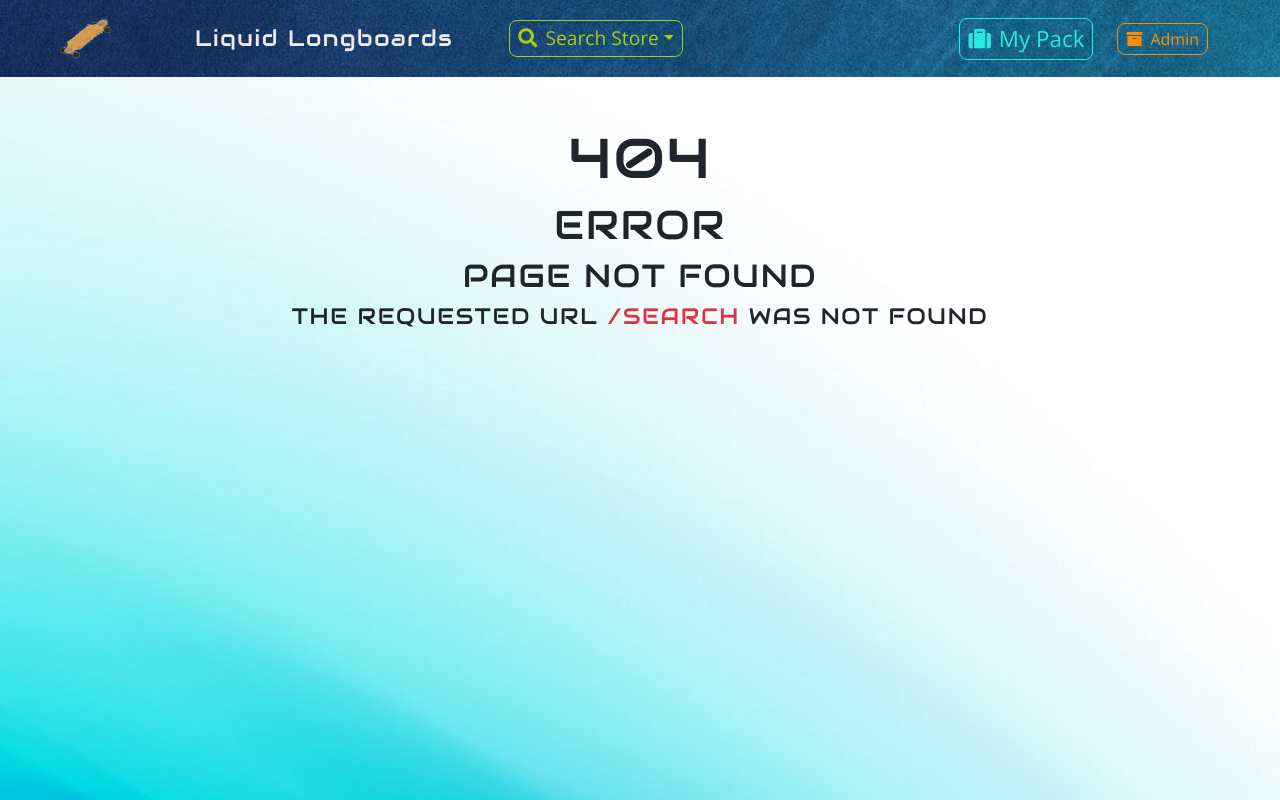
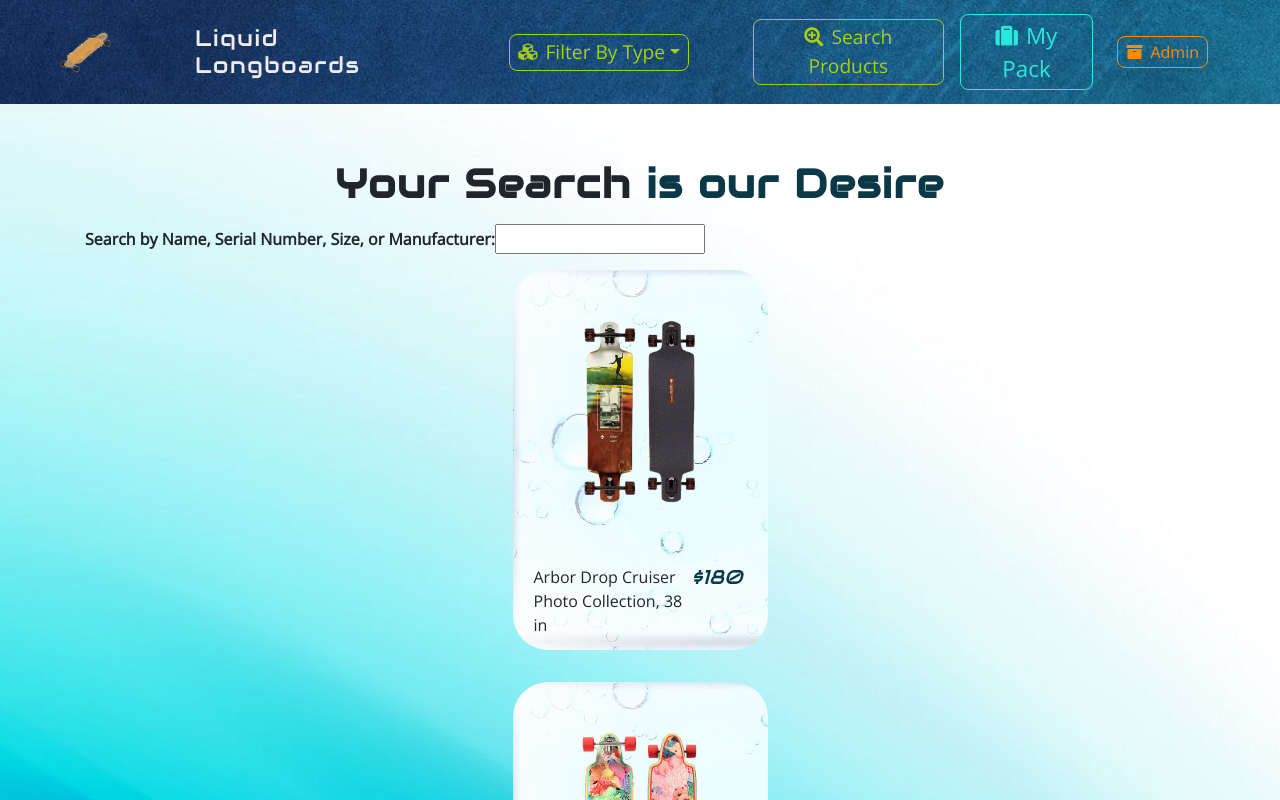
Before and after one commit to matthewchoat/capstone-1, a React (Create React App) app: page /search in a window 1280 px wide. Before the commit this address had no page. Shown: the top 800 px of the page. Built offline with nearby package versions, Linux system fonts and the light colour scheme.

Commit message:
implemented search feature and views

```diff
--- a/src/App.js
+++ b/src/App.js
@@ -12,6 +12,7 @@ import LongboardList from './components/product/product-list/LongboardList';
 import BearingsList from './components/product/product-list/BearingsList';
 import TrucksList from './components/product/product-list/TrucksList';
 import WheelsList from './components/product/product-list/WheelsList';
+import SearchList from './components/product/product-list/SearchList';
 import Admin from './components/admin/Admin';
 
 function App() {
@@ -24,6 +25,7 @@ function App() {
         <Route exact path="/bearings" component={BearingsList} />
         <Route exact path="/trucks" component={TrucksList} />
         <Route exact path="/wheels" component={WheelsList} />
+        <Route exact path="/search" component={SearchList} />
         <Route exact path="/admin" component={Admin} />
         <Route exact path="/details" component={Details} />
         <Route exact path="/pack" component={Pack} />
--- a/src/components/navbar/Navbar.js
+++ b/src/components/navbar/Navbar.js
@@ -22,21 +22,29 @@ export default function Navbar() {
         <div className="dropdown">
             <FilterButton type="button" className="btn dropdown-toggle" data-toggle="dropdown">
             <span className="mr-2">
-            <i className="fa fa-search" />
+            <i className="fa fa-cubes" />
             </span>
-              Search Store
+              Filter by Type
             </FilterButton>
             <div className="dropdown-menu">
               <Link to="/" className="dropdown-item">All Products</Link>
               <Link to="/longboard" className="dropdown-item">Pre-built Longboards</Link>
-              <Link to="/" className="dropdown-item">Trucks</Link>
-              <Link to="/" className="dropdown-item">Wheels</Link>
-              <Link to="/" className="dropdown-item">Bearings</Link>
+              <Link to="/trucks" className="dropdown-item">Trucks</Link>
+              <Link to="/wheels" className="dropdown-item">Wheels</Link>
+              <Link to="/bearings" className="dropdown-item">Bearings</Link>
             </div>
           </div>
         </li>
         <li className="nav-item ml-5">
+        <Link to="/search" className="nav-link">
 
+        <FilterButton>
+          <span className="mr-2">
+            <i className="fa fa-search-plus" />
+          </span>
+          Search Products
+        </FilterButton>
+      </Link>
         </li>
       </ul>
 
--- a/src/components/product/product-list/ProductList.js
+++ b/src/components/product/product-list/ProductList.js
@@ -1,4 +1,4 @@
-import React, { useState } from 'react';
+import React from 'react';
 import ProductItem from '../product-item/ProductItem';
 import Title from '../../common/Title';
 import { useProductState } from '../../../global-state';
@@ -7,48 +7,20 @@ export default function ProductList() {
   const { productState } = useProductState();
   const { products } = productState;
 
-  const [word, setWord] = useState("");
-  const [filterDisplay, setFilterDisplay] = useState(products);
+  const productItems = products.map(product => (
+    <ProductItem key={product.id} product={product}  />
+  ));
 
-  const handleChange = e => {
-    let oldList = products.map(product => {
-      return { title: product.title.toLowerCase() };
-    });
-
-    if (e !== "") {
-      let newList = [];
-      setWord(e);
-      newList = oldList.filter(product =>
-        product.title.includes(word.toLowerCase())
-      );
-
-      setFilterDisplay(newList);
-    } else {
-      setFilterDisplay(products);
-    }
-  };
-
-  const productItems = products.map(product => (
-    <ProductItem key={product.id} product={product} />
-  ));
   return (
     <>
       <div className="py-5">
         <div className="container">
-            <div>
-                <strong>Search by Name:</strong> <input onChange={e => handleChange(e.target.value)} />
-                {filterDisplay.map((product, i) => (
-                  <div key={i}>
-                    <li>
-                      {product.title} &nbsp;
-                    </li>
-                  </div>
-                ))}
-              </div>
-            <Title name="Welcome to" title="Liquid Longboards" />
-            <div className="row">{productItems}</div>
+
+              <Title name="Welcome to" title="Liquid Longboards" />
+              <div className="row">{productItems}</div>
+
         </div>
       </div>
     </>
   );
-}
+ }
--- /dev/null
+++ b/src/components/product/product-list/SearchList.js
@@ -0,0 +1,58 @@
+import React, { useState } from 'react';
+import ProductItem from '../product-item/ProductItem';
+import Title from '../../common/Title';
+import { useProductState } from '../../../global-state';
+
+export default function SearchList() {
+  const { productState } = useProductState();
+  const { products } = productState;
+
+  const [word, setWord] = useState("");
+  const [filterDisplay, setFilterDisplay] = useState(products);
+  const [setSearch, setSearchInput] = useState('')
+  const handleChange = e => {
+    setSearchInput(e)
+
+
+    if (e !== "") {
+      setWord(e);
+      let newList = [];
+
+      products.map(product => {
+        const title = product.title.toLowerCase()
+        const serial = product.SerialNum
+          if (title.search(word) !== -1) {
+            newList.push(product)
+          }
+          else if (serial.toString().search(word)!== -1){
+            newList.push(product)
+          }
+          else if (serial.toString().search(word)!== -1){
+            newList.push(product)
+          }
+          else {console.log("nomatch")};
+      })
+
+      setFilterDisplay(newList);
+    } else {
+      setFilterDisplay(products);
+  }};
+
+  return (
+    <>
+      <div className="py-5">
+        <div className="container">
+
+              <Title name="Your Search" title="is our Desire" />
+            <strong>Search by Name, Serial Number, Size, or Manufacturer:</strong>
+            <input onChange={e => handleChange(e.target.value)} />
+                {filterDisplay.map((product, i) => (
+                  <div className="row" key={i}>
+                    <ProductItem key={product.id} product={product}  />
+                  </div>
+                ))}
+        </div>
+      </div>
+    </>
+  );
+ }
```
Also changed, not shown: src/components/navbar/Searchbar.js (deleted, +0 -18 lines), 1 other file (tests, documents, lock files or other folders).
